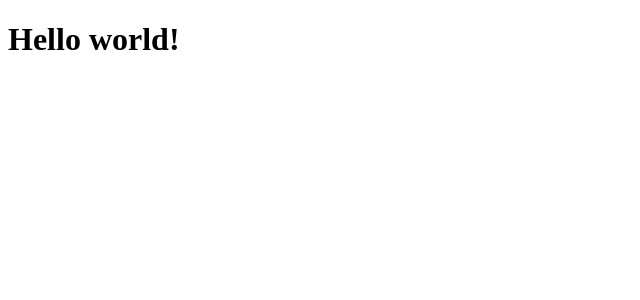
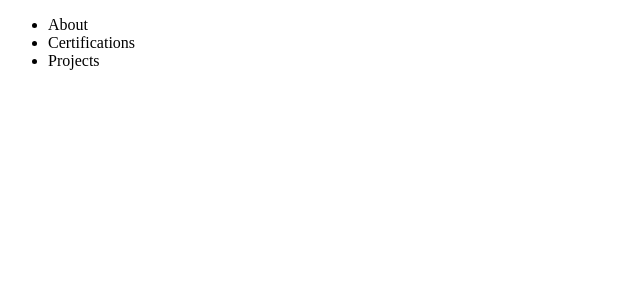
Before and after one commit to pedrobuenof/portifolio, a React (Vite) app: page / in a window 1280 px wide. Shown: the top 300 px of the page, without its empty margins (0-640 px from the left). Built offline with nearby package versions, Linux system fonts and the light colour scheme.

Commit message:
feat: Componentização da navbar

```diff
--- /dev/null
+++ b/src/components/ItemOfList.tsx
@@ -0,0 +1,9 @@
+interface ItemOfListProps{
+    itemName: string;
+    customClassName?: string;
+}
+export default function ItemOfList(props: ItemOfListProps) {
+    return (
+        <li>{props.itemName}</li>
+    )
+}
--- /dev/null
+++ b/src/components/List.tsx
@@ -0,0 +1,11 @@
+import ItemOfList from "./ItemOfList"
+
+export default function List() {
+    return (
+        <ul>
+            <ItemOfList itemName="About"/>
+            <ItemOfList itemName="Certifications"/>
+            <ItemOfList itemName="Projects"/>
+        </ul>
+    )
+}
--- /dev/null
+++ b/src/components/Navbar.tsx
@@ -0,0 +1,9 @@
+import List from "./List";
+
+export default function Navbar(){
+    return (
+        <nav>
+            <List/>
+        </nav>
+    )
+}
--- a/src/pages/Home/home.tsx
+++ b/src/pages/Home/home.tsx
@@ -1,7 +1,9 @@
+import Navbar from "../../components/Navbar";
+
 export default function Home(){
     return(
         <>
-            <h1>Hello world!</h1>
+            <Navbar/>
         </>
     )
 }
```
